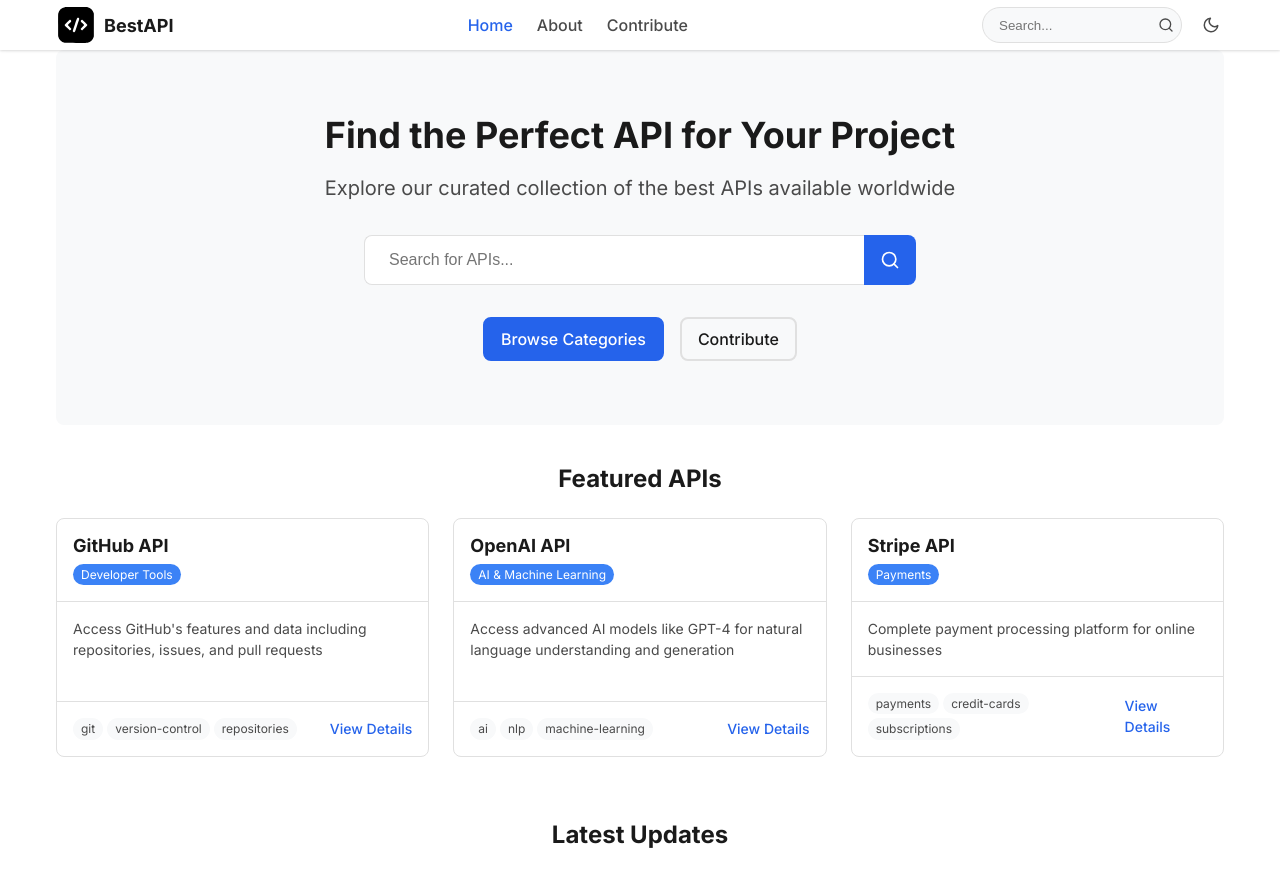
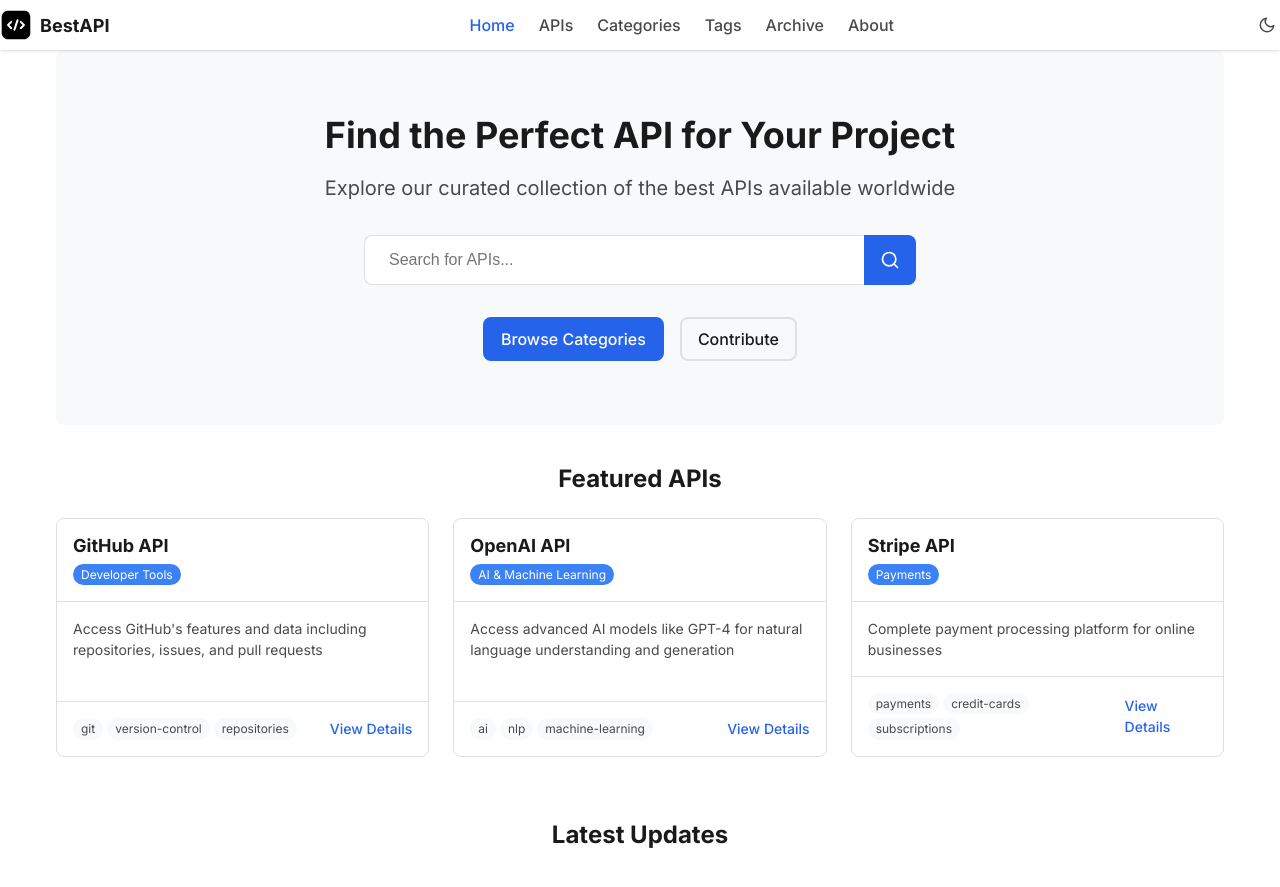
Before and after one commit to BestAPI/bestapi.github.io, a Jekyll site: the page built from index.md, in a window 1280 px wide and 900 px high. Shown: the top 887 px of the window. Built offline with Jekyll 4.4.1, drawn with Linux system fonts in a browser that asks for light colours.

```diff
--- a/_includes/header.html
+++ b/_includes/header.html
@@ -1,38 +1,51 @@
 <header class="site-header">
-  <div class="container">
   <div class="header-content">
-      <a class="site-logo" href="{{ '/' | relative_url }}">
-        <img src="{{ '/assets/images/code.svg' | relative_url }}" alt="{{ site.title }}" width="40" height="40">
+    <a href="{{ '/' | relative_url }}" class="site-logo">
+      <img src="{{ '/assets/images/code.svg' | relative_url }}" alt="{{ site.title }}" width="32" height="32">
       <span class="site-title">{{ site.title | split: ' - ' | first }}</span>
     </a>
 
     <nav class="site-nav">
-        <button class="menu-toggle" aria-label="Toggle menu">
+      <button class="menu-toggle" aria-label="Toggle menu" aria-expanded="false">
         <span></span>
         <span></span>
         <span></span>
       </button>
 
       <ul class="nav-menu">
-          <li><a href="{{ '/' | relative_url }}" {% if page.url == '/' %}class="active"{% endif %}>Home</a></li>
-          <li><a href="{{ '/about/' | relative_url }}" {% if page.url contains '/about/' %}class="active"{% endif %}>About</a></li>
-          <li><a href="{{ '/contribute/' | relative_url }}" {% if page.url contains '/contribute/' %}class="active"{% endif %}>Contribute</a></li>
+        <li><a href="{{ '/' | relative_url }}" {% if page.url=='/' %}class="active" {% endif %}>Home</a></li>
+        <li><a href="{{ '/apis/' | relative_url }}" {% if page.url contains '/apis/' %}class="active" {% endif
+            %}>APIs</a></li>
+        <li><a href="{{ '/categories/' | relative_url }}" {% if page.url contains '/categories/' %}class="active" {%
+            endif %}>Categories</a></li>
+        <li><a href="{{ '/tags/' | relative_url }}" {% if page.url contains '/tags/' %}class="active" {% endif
+            %}>Tags</a></li>
+        <li><a href="{{ '/archive/' | relative_url }}" {% if page.url contains '/archive/' %}class="active" {% endif
+            %}>Archive</a></li>
+        <li><a href="{{ '/about/' | relative_url }}" {% if page.url contains '/about/' %}class="active" {% endif
+            %}>About</a></li>
       </ul>
     </nav>
 
     <div class="header-actions">
-        <form action="{{ '/search.html' | relative_url }}" method="get" class="search-form">
-          <input type="text" name="q" placeholder="Search..." aria-label="Search">
-          <button type="submit" aria-label="Search">
-            <svg xmlns="http://www.w3.org/2000/svg" width="16" height="16" viewBox="0 0 24 24" fill="none" stroke="currentColor" stroke-width="2" stroke-linecap="round" stroke-linejoin="round"><circle cx="11" cy="11" r="8"></circle><line x1="21" y1="21" x2="16.65" y2="16.65"></line></svg>
-          </button>
-        </form>
-
       <button class="theme-toggle" id="theme-toggle" aria-label="Toggle theme">
-          <svg class="sun-icon" xmlns="http://www.w3.org/2000/svg" width="18" height="18" viewBox="0 0 24 24" fill="none" stroke="currentColor" stroke-width="2" stroke-linecap="round" stroke-linejoin="round"><circle cx="12" cy="12" r="5"></circle><line x1="12" y1="1" x2="12" y2="3"></line><line x1="12" y1="21" x2="12" y2="23"></line><line x1="4.22" y1="4.22" x2="5.64" y2="5.64"></line><line x1="18.36" y1="18.36" x2="19.78" y2="19.78"></line><line x1="1" y1="12" x2="3" y2="12"></line><line x1="21" y1="12" x2="23" y2="12"></line><line x1="4.22" y1="19.78" x2="5.64" y2="18.36"></line><line x1="18.36" y1="5.64" x2="19.78" y2="4.22"></line></svg>
-          <svg class="moon-icon" xmlns="http://www.w3.org/2000/svg" width="18" height="18" viewBox="0 0 24 24" fill="none" stroke="currentColor" stroke-width="2" stroke-linecap="round" stroke-linejoin="round"><path d="M21 12.79A9 9 0 1 1 11.21 3 7 7 0 0 0 21 12.79z"></path></svg>
+        <svg class="sun-icon" xmlns="http://www.w3.org/2000/svg" width="18" height="18" viewBox="0 0 24 24" fill="none"
+          stroke="currentColor" stroke-width="2" stroke-linecap="round" stroke-linejoin="round">
+          <circle cx="12" cy="12" r="5"></circle>
+          <line x1="12" y1="1" x2="12" y2="3"></line>
+          <line x1="12" y1="21" x2="12" y2="23"></line>
+          <line x1="4.22" y1="4.22" x2="5.64" y2="5.64"></line>
+          <line x1="18.36" y1="18.36" x2="19.78" y2="19.78"></line>
+          <line x1="1" y1="12" x2="3" y2="12"></line>
+          <line x1="21" y1="12" x2="23" y2="12"></line>
+          <line x1="4.22" y1="19.78" x2="5.64" y2="18.36"></line>
+          <line x1="18.36" y1="5.64" x2="19.78" y2="4.22"></line>
+        </svg>
+        <svg class="moon-icon" xmlns="http://www.w3.org/2000/svg" width="18" height="18" viewBox="0 0 24 24" fill="none"
+          stroke="currentColor" stroke-width="2" stroke-linecap="round" stroke-linejoin="round">
+          <path d="M21 12.79A9 9 0 1 1 11.21 3 7 7 0 0 0 21 12.79z"></path>
+        </svg>
       </button>
     </div>
   </div>
-  </div>
 </header>
```
Also changed, not shown: _includes/pagination.html (added, +13 -0 lines). Lines whose indentation alone changed are shown as unchanged.
